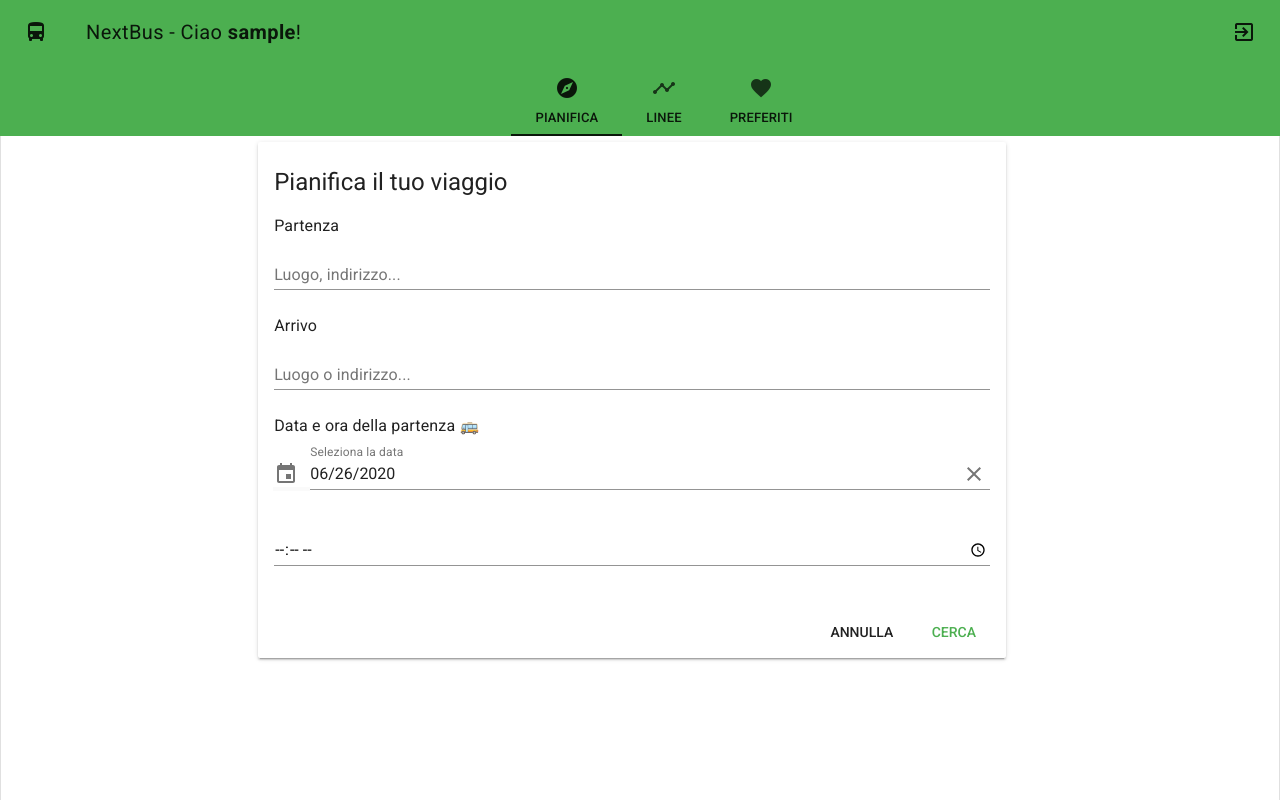
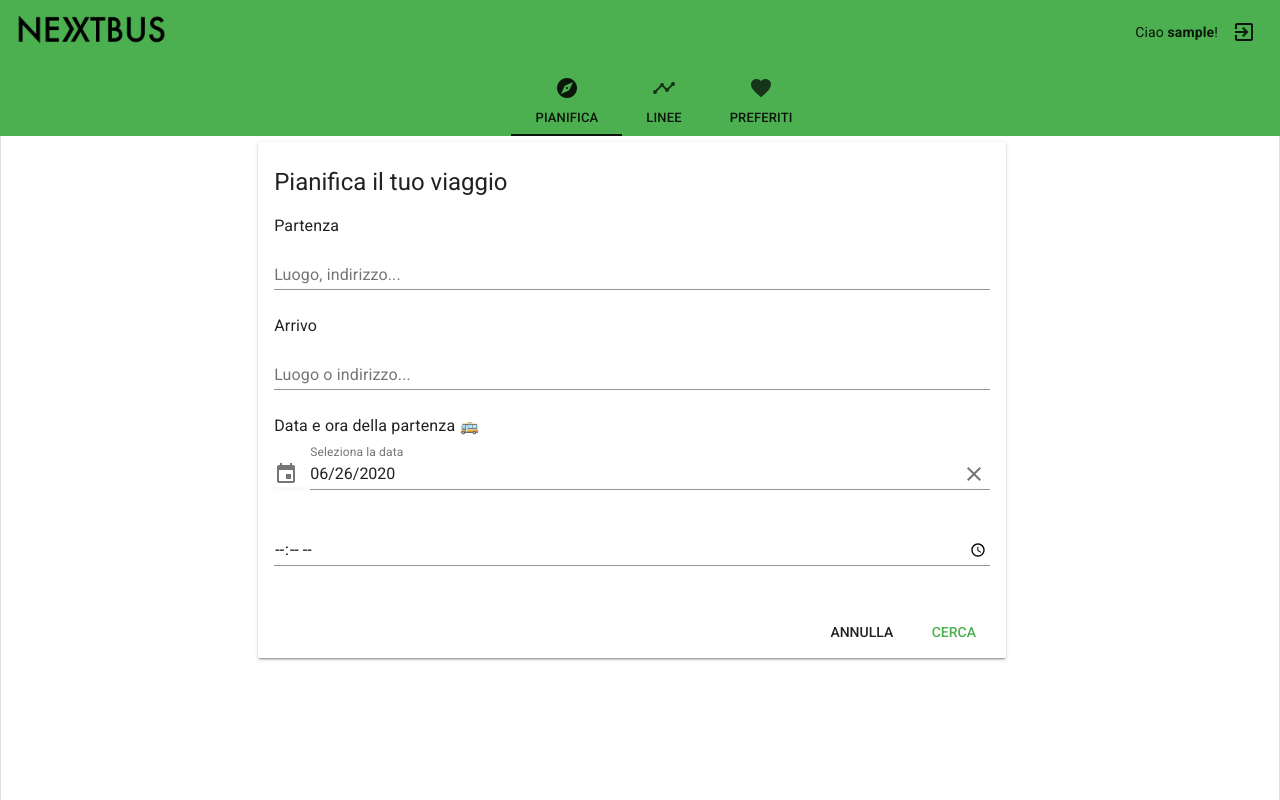
Before and after one commit to Franz148/nextbus_fan, a Vue app: page /pianifica in a window 1280 px wide. Built offline with nearby package versions, Linux system fonts and the light colour scheme; sample sign-in values are in the browser's storage.

Commit message:
Nuovo logo in App.vue

```diff
--- a/src/App.vue
+++ b/src/App.vue
@@ -4,18 +4,13 @@
       <md-app-toolbar class="md-large md-dense md-primary">
         <div class="md-toolbar-row">
           <div class="md-toolbar-section-start">
-            <md-button class="md-icon-button">
-              <md-icon>directions_bus</md-icon>
-            </md-button>
-
-            <span class="md-title">
-              NextBus
-              <span v-if="checkAutenticazione()"> - Ciao
-                <b>{{getUsername()}}</b>!
-              </span>
-            </span>
+            <img :src="require('./assets/NEXTBUS_LOGO.png')" width="150" />
           </div>
           <div class="md-toolbar-section-end">
+            <span v-if="checkAutenticazione()">
+              Ciao
+              <b>{{getUsername()}}</b>!
+            </span>
             <md-button class="md-icon-button" v-if="!checkAutenticazione()" @click="login()">
               <md-icon>account_circle</md-icon>
             </md-button>
@@ -73,7 +68,7 @@ export default {
     checkAutenticazione() {
       return Accesso.isLoggedIn();
     },
-    login(){
+    login() {
       this.$router.push("/accesso");
     },
     logout() {
```
Also changed, not shown: src/assets/NEXTBUS_LOGO.png (added), src/assets/logo_piccolo.png (added).
